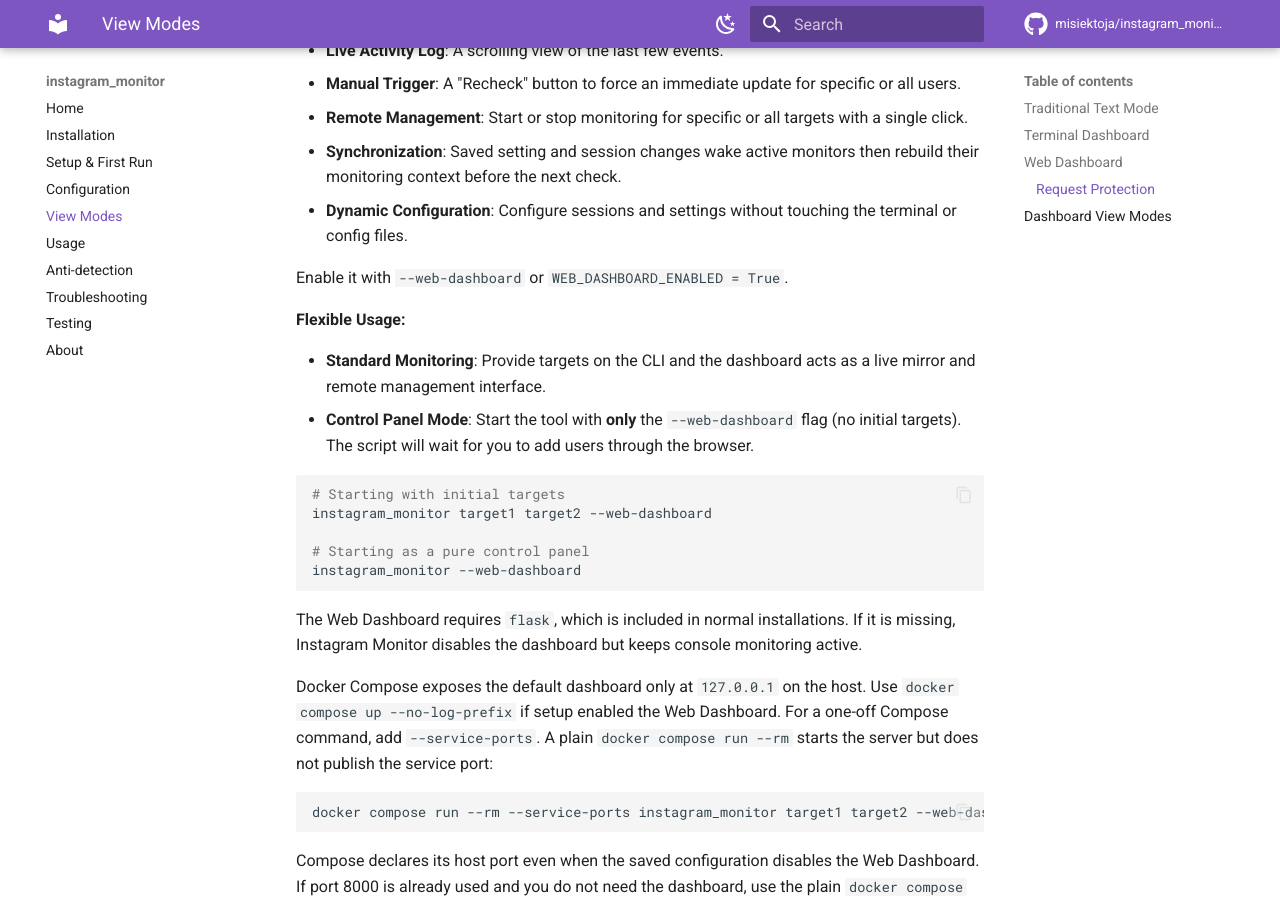
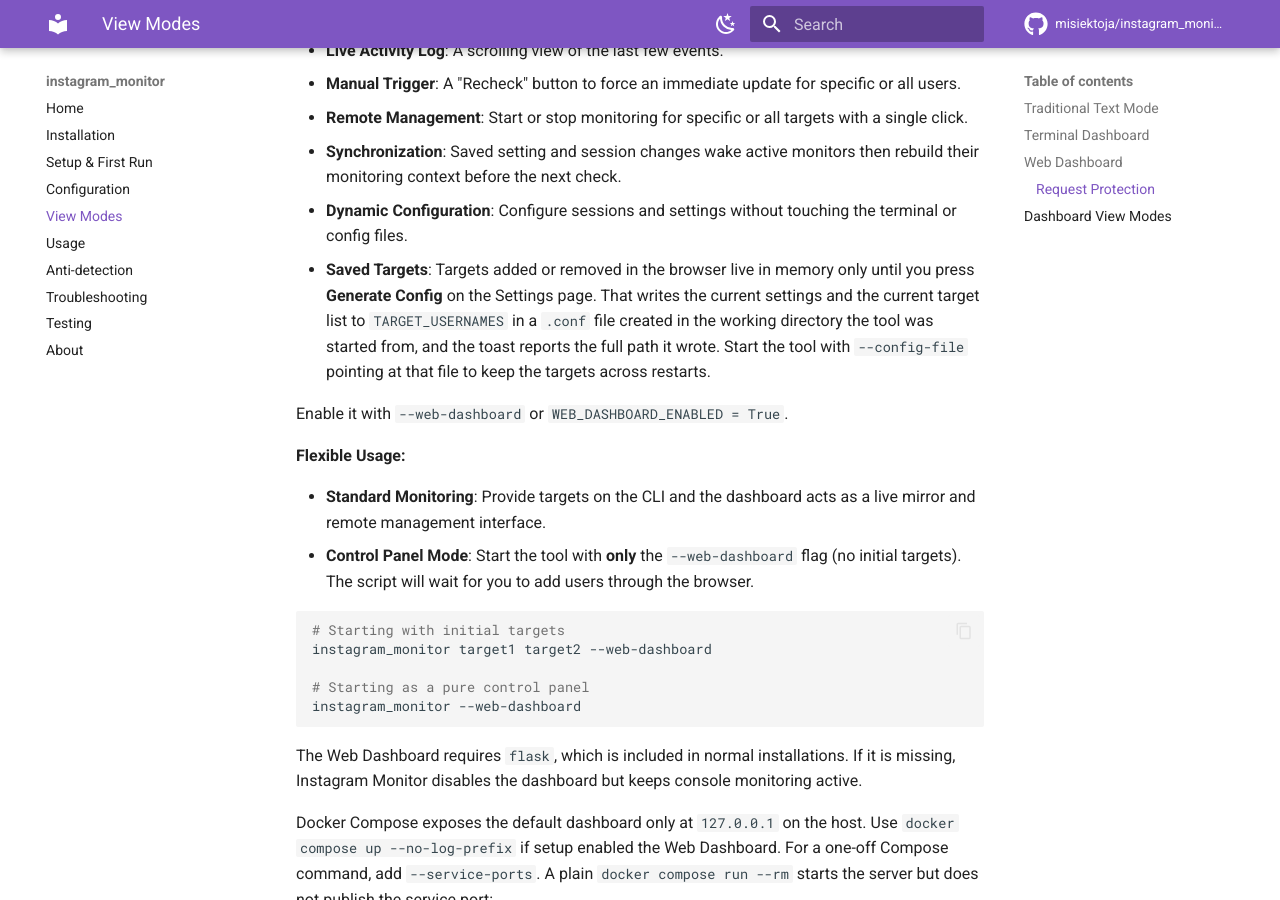
Before and after one commit to misiektoja/instagram_monitor, an MkDocs documentation site: the page built from docs/view-modes.md, in a window 1280 px wide and 900 px high, scrolled down 3438 px. Built offline with MkDocs 1.6.1 and Material for MkDocs 9.7.7, drawn with Linux system fonts in a browser that asks for light colours; comment, search, counter and statistics services are not loaded.

Commit message:
docs(dashboard): explain how browser targets are saved

```diff
--- a/docs/view-modes.md
+++ b/docs/view-modes.md
@@ -89,6 +89,7 @@
 - **Remote Management**: Start or stop monitoring for specific or all targets with a single click.
 - **Synchronization**: Saved setting and session changes wake active monitors then rebuild their monitoring context before the next check.
 - **Dynamic Configuration**: Configure sessions and settings without touching the terminal or config files.
+- **Saved Targets**: Targets added or removed in the browser live in memory only until you press **Generate Config** on the Settings page. That writes the current settings and the current target list to `TARGET_USERNAMES` in a `.conf` file created in the working directory the tool was started from, and the toast reports the full path it wrote. Start the tool with `--config-file` pointing at that file to keep the targets across restarts.
 
 Enable it with `--web-dashboard` or `WEB_DASHBOARD_ENABLED = True`.
 
```
